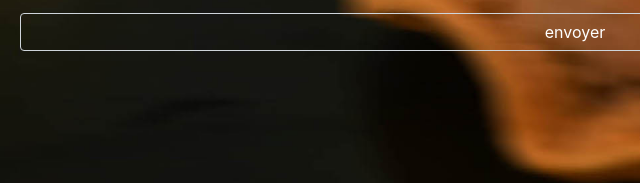
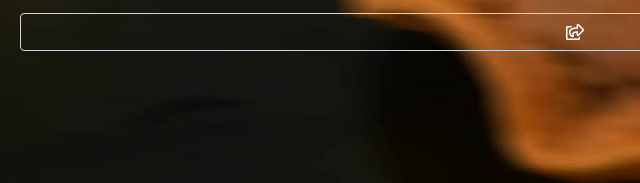
Before and after one commit to christophedejaiffe/19-05-20---restaurant-css-framework, a plain HTML site: page Contact.html in a window 1280 px wide. Shown: the part 547-730 px from the top of the page, 65-705 px from the left. Drawn offline with nearby package versions, Linux system fonts and the light colour scheme.

Commit message:
modif bouton d'envoi

```diff
--- a/Contact.html
+++ b/Contact.html
@@ -98,7 +98,7 @@
                         </p>
 
                         <p>
-                            <input class="form-control bg-transparent text-white" type="submit" value="envoyer" />
+                            <button class="form-control bg-transparent text-white" type="submit"  ><i class="far fa-share-square"></i></button>
                         </p>
                     </div>
 
```
